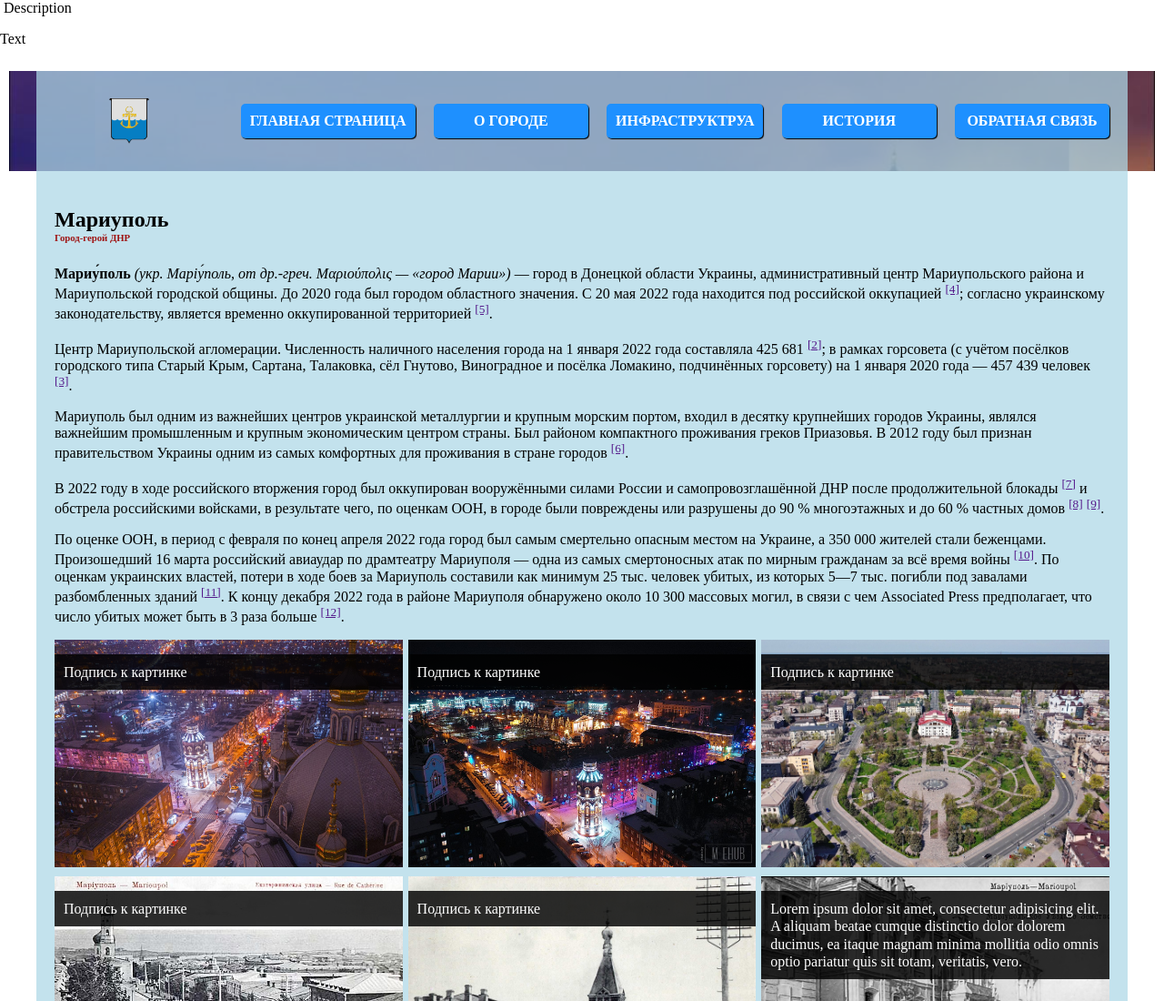
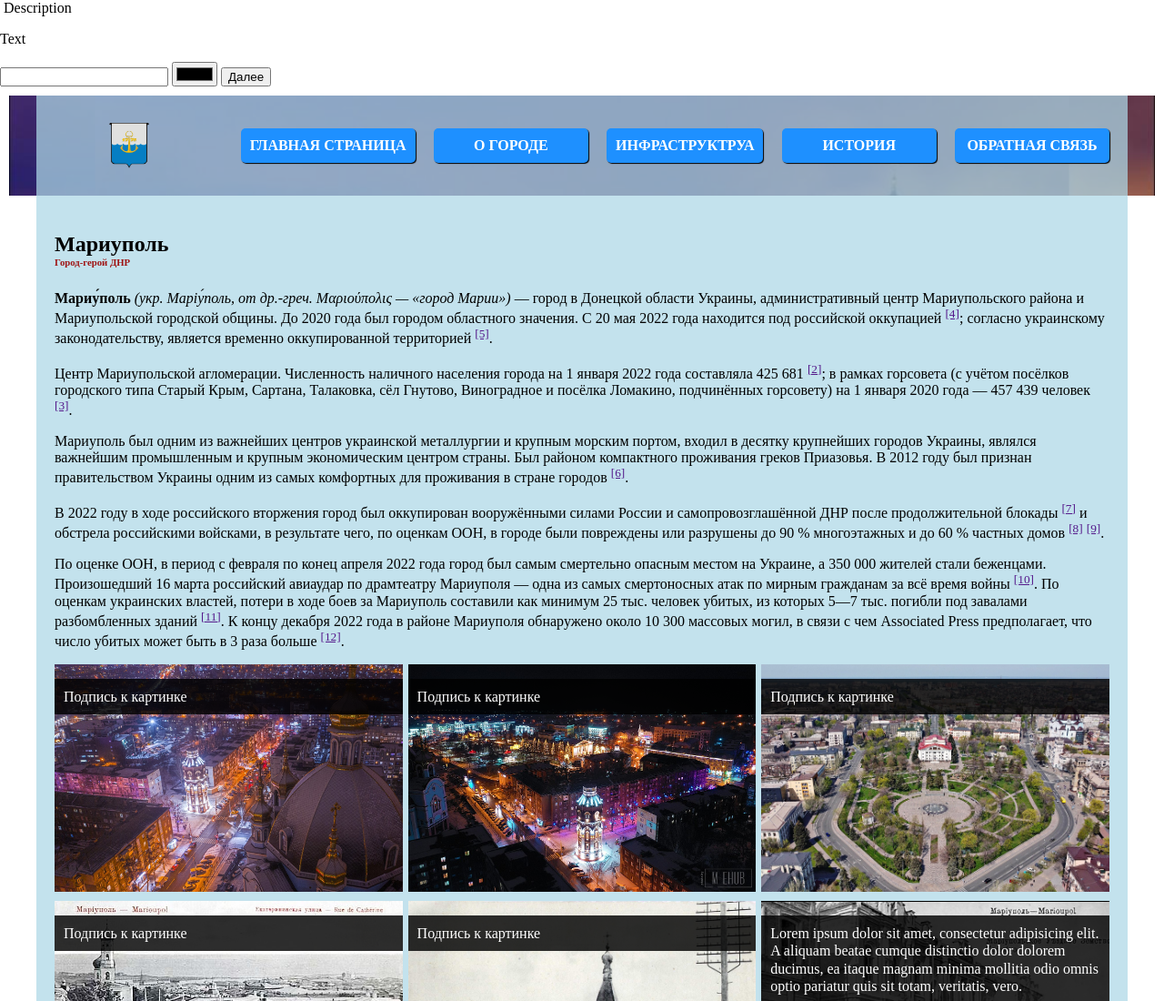
Before and after one commit to exxxar/my-first-lab, a plain HTML site: page index.html in a window 1280 px wide. Shown: the top 1100 px of the page at 91% size. Drawn offline with Linux system fonts and the light colour scheme.

Commit message:
правки по модальному окну: числовое поле + поле выбора цвета

```diff
--- a/index.html
+++ b/index.html
@@ -19,6 +19,12 @@
     <div class="modal-container">
         <div class="modal-body">
             <p>Text</p>
+
+            <form action="">
+                <input type="number">
+                <input type="color">
+                <button>Далее</button>
+            </form>
         </div>
     </div>
     <div class="backdrop"></div>
```
